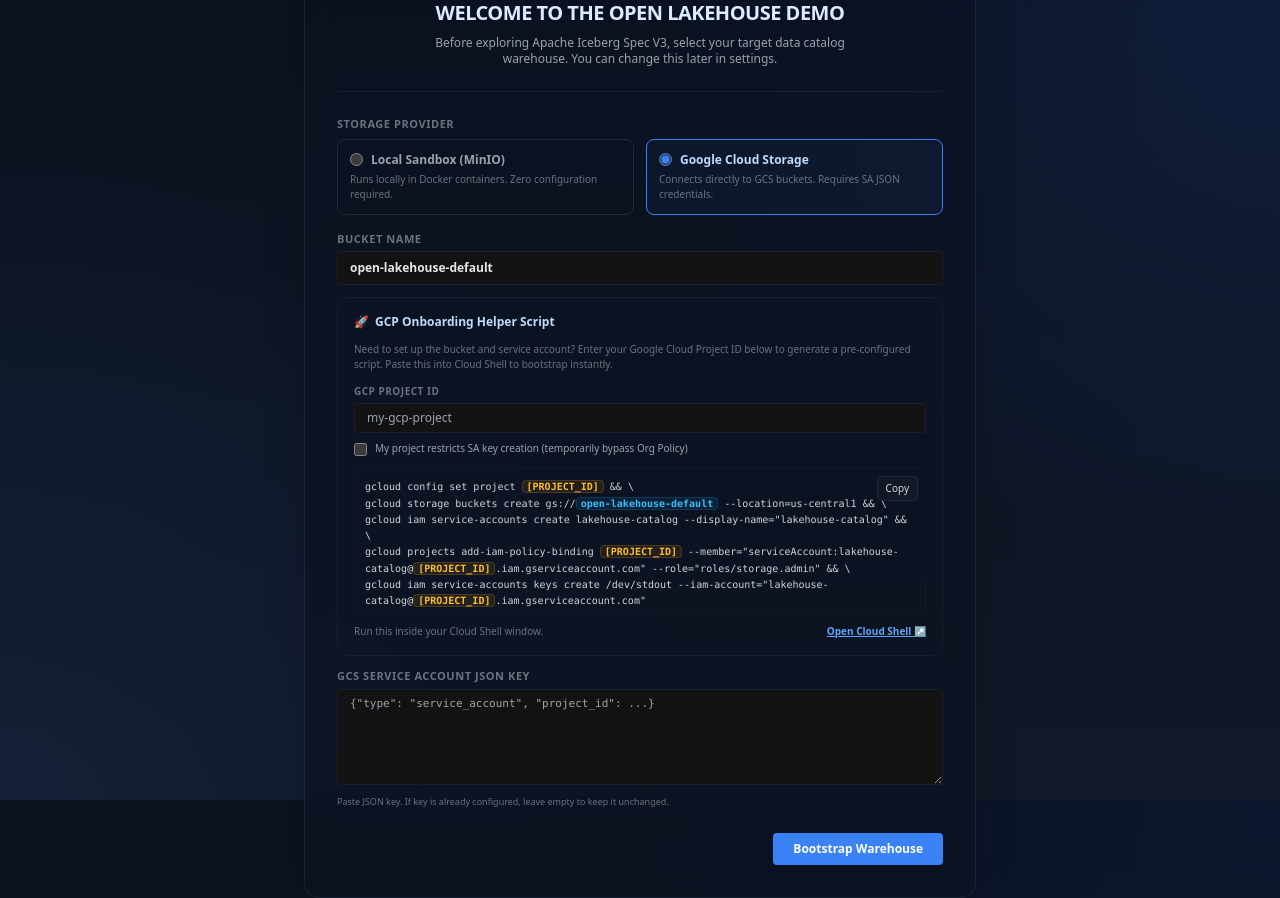
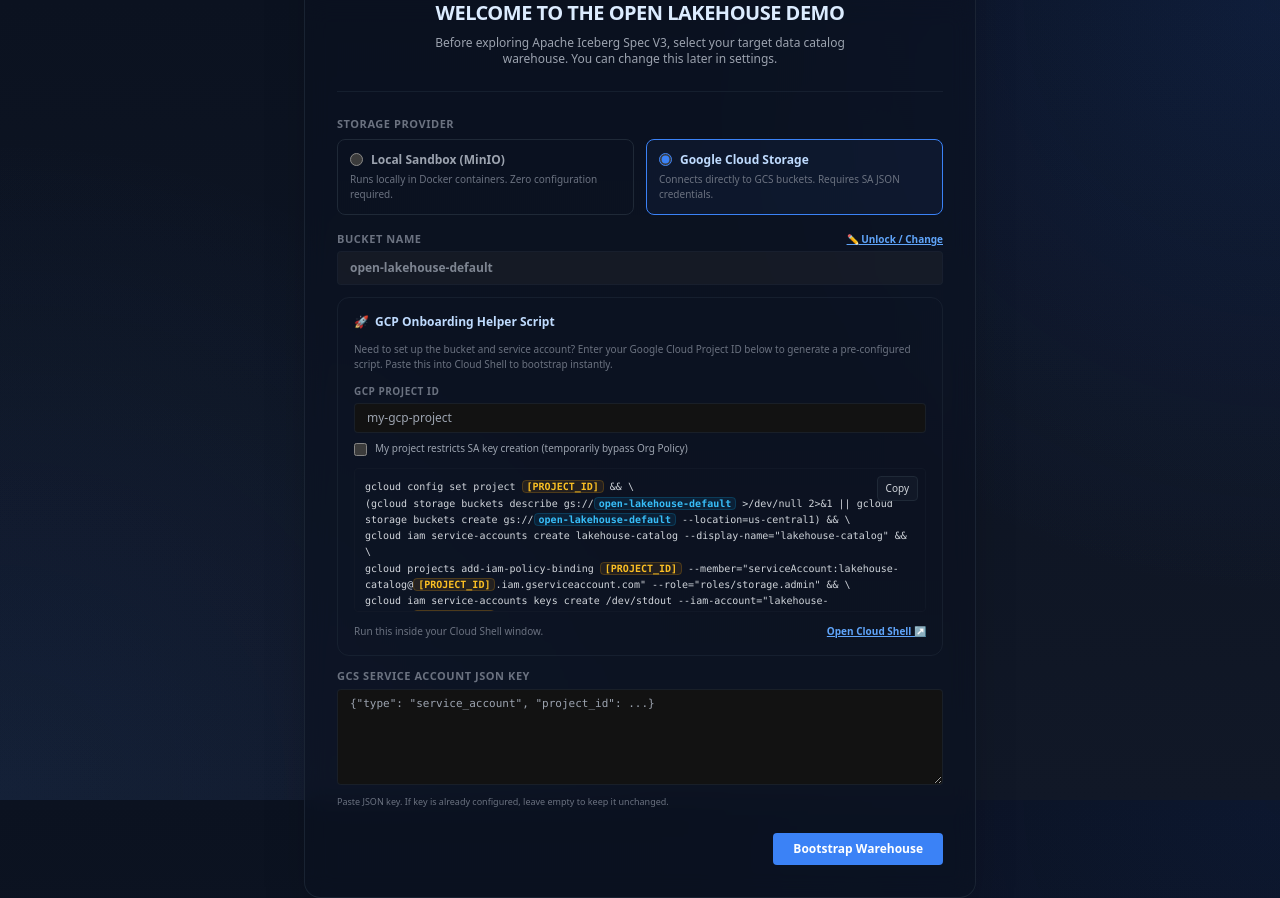
Before and after one commit to Vadoid/open-lakehouse-demo, a Next.js app in the folder webapp/: page / in a window 1280 px wide. Both pictures are taken after a click on the label 794 px from the left and 473 px from the top of the page. Built offline with nearby package versions, Linux system fonts and the light colour scheme.

Commit message:
feat: make GCS bucket creation idempotent, allow locking/unlocking bucket name with custom warning, and integrate auto-cleanup in destroy.sh

```diff
--- a/webapp/app/api/storage-setup/route.ts
+++ b/webapp/app/api/storage-setup/route.ts
@@ -17,6 +17,7 @@
     type: cfg.type,
     bucket: cfg.bucket || defaultGcsBucket,
     hasKey: !!cfg.gcsKey,
+    isCustomBucket: !!cfg.isCustomBucket,
     defaultGcsBucket,
   });
 }
@@ -24,7 +25,12 @@
 export async function POST(req: NextRequest) {
   try {
     const body = await req.json();
-    const { type, bucket, gcsKey } = body as { type: "minio" | "gcs"; bucket: string; gcsKey?: string };
+    const { type, bucket, gcsKey, isCustomBucket } = body as {
+      type: "minio" | "gcs";
+      bucket: string;
+      gcsKey?: string;
+      isCustomBucket?: boolean;
+    };
 
     if (!type || !bucket) {
       return NextResponse.json({ error: "Missing type or bucket parameters" }, { status: 400 });
@@ -127,7 +133,7 @@
     }
 
     // 4. Update memory cache configurations and clear runs
-    cache.storageConfig = { type, bucket, gcsKey };
+    cache.storageConfig = { type, bucket, gcsKey, isCustomBucket };
     cache.runs = {}; // Reset completed steps so they run on new warehouse
     cache.lastSeenFiles = undefined;
 
--- a/webapp/components/StorageSetupForm.tsx
+++ b/webapp/components/StorageSetupForm.tsx
@@ -24,6 +24,7 @@
   const [projectId, setProjectId] = useState("");
   const [copied, setCopied] = useState(false);
   const [bypassOrgPolicy, setBypassOrgPolicy] = useState(false);
+  const [isUnlocked, setIsUnlocked] = useState(false);
 
   useEffect(() => {
     fetch("/api/storage-setup")
@@ -35,6 +36,7 @@
           hasKey: j.hasKey
         });
         setDefaultBucket(j.defaultGcsBucket || "");
+        setIsUnlocked(!!j.isCustomBucket);
       })
       .catch(() => {});
   }, []);
@@ -53,6 +55,7 @@
           type: cfg.type,
           bucket: cfg.type === "minio" ? "warehouse" : cfg.bucket,
           gcsKey: cfg.type === "gcs" && gcsKeyInput ? gcsKeyInput : undefined,
+          isCustomBucket: cfg.type === "gcs" ? (cfg.bucket !== defaultBucket) : false,
         }),
       });
       const data = await res.json();
@@ -76,13 +79,13 @@
   const gcloudScript = bypassOrgPolicy
     ? `gcloud config set project ${proj} && \\
 gcloud resource-manager org-policies disable-enforce constraints/iam.disableServiceAccountKeyCreation --project=${proj} && \\
-gcloud storage buckets create gs://${bkt} --location=us-central1 && \\
+(gcloud storage buckets describe gs://${bkt} >/dev/null 2>&1 || gcloud storage buckets create gs://${bkt} --location=us-central1) && \\
 gcloud iam service-accounts create lakehouse-catalog --display-name="lakehouse-catalog" && \\
 gcloud projects add-iam-policy-binding ${proj} --member="serviceAccount:lakehouse-catalog@${proj}.iam.gserviceaccount.com" --role="roles/storage.admin" && \\
 gcloud iam service-accounts keys create /dev/stdout --iam-account="lakehouse-catalog@${proj}.iam.gserviceaccount.com" && \\
 gcloud resource-manager org-policies enable-enforce constraints/iam.disableServiceAccountKeyCreation --project=${proj}`
     : `gcloud config set project ${proj} && \\
-gcloud storage buckets create gs://${bkt} --location=us-central1 && \\
+(gcloud storage buckets describe gs://${bkt} >/dev/null 2>&1 || gcloud storage buckets create gs://${bkt} --location=us-central1) && \\
 gcloud iam service-accounts create lakehouse-catalog --display-name="lakehouse-catalog" && \\
 gcloud projects add-iam-policy-binding ${proj} --member="serviceAccount:lakehouse-catalog@${proj}.iam.gserviceaccount.com" --role="roles/storage.admin" && \\
 gcloud iam service-accounts keys create /dev/stdout --iam-account="lakehouse-catalog@${proj}.iam.gserviceaccount.com"`;
@@ -177,17 +180,41 @@
       {cfg.type === "gcs" && (
         <div className="space-y-3 animate-in fade-in duration-200">
           <div className="space-y-1">
-            <label className="text-[11px] font-bold uppercase tracking-wider text-gray-500 block">
-              Bucket Name
-            </label>
+            <div className="flex justify-between items-center">
+              <label className="text-[11px] font-bold uppercase tracking-wider text-gray-500 block">
+                Bucket Name
+              </label>
+              <button
+                type="button"
+                onClick={() => {
+                  if (isUnlocked) {
+                    setCfg((c) => ({ ...c, bucket: defaultBucket }));
+                  }
+                  setIsUnlocked(!isUnlocked);
+                }}
+                className="text-[10px] text-ice-400 hover:text-ice-300 font-semibold underline"
+              >
+                {isUnlocked ? "Lock (Reset to default)" : "✏️ Unlock / Change"}
+              </button>
+            </div>
             <input
               type="text"
               required
+              disabled={!isUnlocked}
               value={cfg.bucket}
               onChange={(e) => setCfg((c) => ({ ...c, bucket: e.target.value }))}
               placeholder={defaultBucket}
-              className="w-full px-3 py-2 bg-ink-950 text-xs rounded border border-ink-700/60 focus:border-ice-500/40 outline-none text-gray-200 font-semibold"
+              className={`w-full px-3 py-2 bg-ink-950 text-xs rounded border outline-none font-semibold ${
+                isUnlocked
+                  ? "border-amber-500/40 text-amber-200 focus:border-amber-500/60"
+                  : "border-ink-700/60 text-gray-400 opacity-80 cursor-not-allowed"
+              }`}
             />
+            {isUnlocked && (
+              <p className="text-[9px] text-amber-500/80 leading-normal mt-1 animate-in fade-in slide-in-from-top-1 duration-150">
+                ⚠️ Warning: Custom bucket names will not be automatically deleted by <code>destroy.sh</code> to prevent accidental data loss of existing GCS resources.
+              </p>
+            )}
           </div>
 
           {/* GCP Onboarding Helper script box */}
--- a/webapp/lib/cache.ts
+++ b/webapp/lib/cache.ts
@@ -21,6 +21,7 @@
   type: "minio" | "gcs";
   bucket: string;
   gcsKey?: string;
+  isCustomBucket?: boolean;
 };
 
 type CacheShape = {
```
Also changed, not shown: 1 other file (tests, documents, lock files or other folders).
